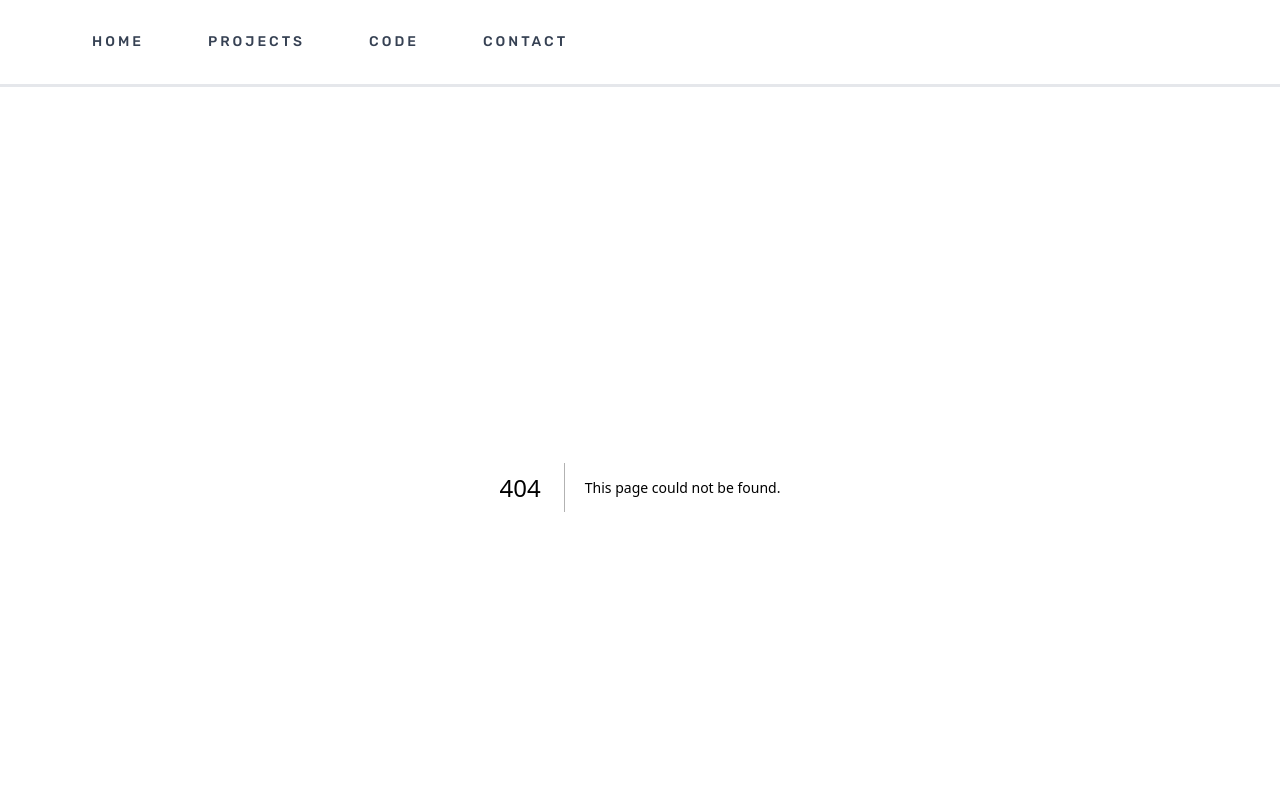
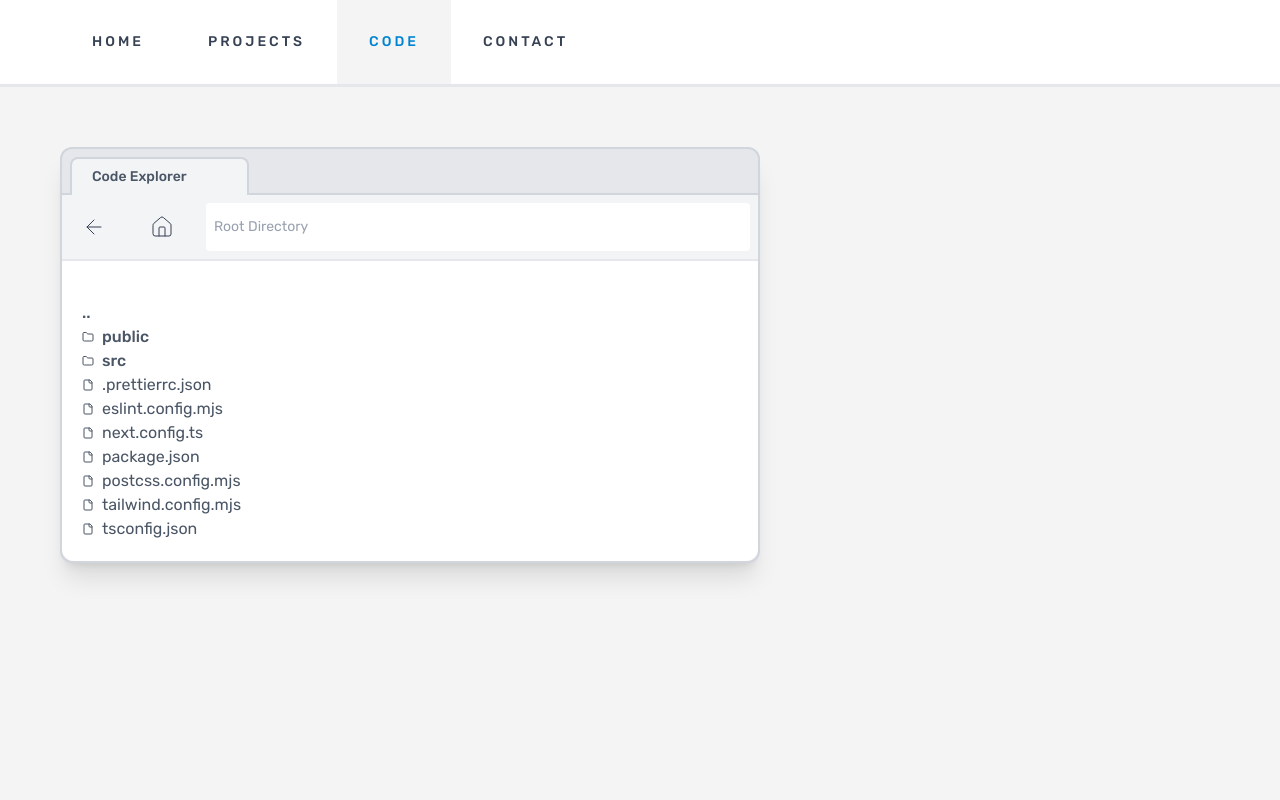
Before and after one commit to nbuskirk/portfolio, a Next.js app: page /code in a window 1280 px wide. Before the commit this address had no page. Shown: the top 800 px of the page. Built offline with nearby package versions, Linux system fonts and the light colour scheme.

Commit message:
code explorer changes

```diff
--- a/package.json
+++ b/package.json
@@ -18,7 +18,8 @@
     "next": "15.3.3",
     "npm": "^11.4.2",
     "react": "^19.0.0",
-    "react-dom": "^19.0.0"
+    "react-dom": "^19.0.0",
+    "react-scrollbars-custom": "^4.1.1"
   },
   "devDependencies": {
     "@eslint/eslintrc": "^3",
--- /dev/null
+++ b/src/app/code/page.tsx
@@ -0,0 +1,20 @@
+import FileBrowser from '@/components/FileBrowser';
+
+export default function Home() {
+  return (
+    <>
+      <div className='min-h-[calc(100vh-87px)] bg-zinc-100 px-15 py-15'>
+        <h1 className='border-b-1 border-gray-200 pb-5 text-4xl font-bold text-gray-700'>
+          Code
+        </h1>
+        <p className='mt-4 text-gray-600'>
+          Browse through code that has not been uploaded to GitHub. These
+          samples span everything from javascript and React code, to Unity C#
+          examples. This is a work in progress, so please be patient as I
+          continue to add more code and features.
+        </p>
+        <FileBrowser initialPath='' />
+      </div>
+    </>
+  );
+}
--- a/src/app/file-browser/page.tsx
+++ /dev/null
@@ -1,42 +0,0 @@
-'use client';
-// import Breadcrumbs from '@/components/Breadcrumbs';
-import FileBrowser from '@/components/FileBrowser';
-import { ArrowLeft, House } from 'lucide-react';
-import { useRouter } from 'next/navigation';
-
-export default function Home() {
-  const router = useRouter();
-  return (
-    <div className='min-h-[calc(100vh-87px)] bg-zinc-100 px-15 py-15'>
-      <div className='max-w-[700px] min-w-[300px] rounded-xl border-2 border-gray-300 bg-gray-200 shadow-xl'>
-        <div className='flex border-b-2 border-gray-300 pt-2 pl-2'>
-          <h1 className='text-md mb-[-2px] flex rounded-tl-lg rounded-tr-lg border-2 border-b-0 border-gray-300 bg-gray-100 py-2 pr-15 pl-5 text-sm font-medium text-gray-600'>
-            Code Explorer
-          </h1>
-        </div>
-        <div className='flex space-x-5 border-b-2 border-gray-200 bg-gray-100 p-2'>
-          <button
-            className='flex cursor-pointer items-center gap-2 rounded-full p-3 text-gray-700 hover:bg-gray-200'
-            onClick={() => router.back()}
-          >
-            <ArrowLeft size={24} strokeWidth={1} />
-          </button>
-          <button className='flex cursor-pointer items-center gap-2 rounded-full p-3 text-gray-700 hover:bg-gray-200'>
-            <House size={24} strokeWidth={1} onClick={() => router.back()} />
-          </button>
-          <input
-            type='textfield'
-            className='flex-1 rounded bg-white p-2 text-sm text-gray-700 ring-0 outline-gray-200 placeholder:text-gray-400'
-            placeholder=''
-            defaultValue={''}
-          />
-          {/* <Breadcrumbs path='' /> */}
-        </div>
-        <div className='h-[300px] resize overflow-y-scroll rounded-br-xl rounded-bl-xl bg-white p-5'>
-          <FileBrowser initialPath={''} />
-        </div>
-        {/* <Breadcrumbs path='' /> */}
-      </div>
-    </div>
-  );
-}
--- a/src/components/FileBrowser.tsx
+++ b/src/components/FileBrowser.tsx
@@ -1,16 +1,15 @@
 'use client';
 
 import { useEffect, useState } from 'react';
-import Link from 'next/link';
+import { Folder, File } from 'lucide-react';
 import FileModal from './FileModal';
-import { Folder, File } from 'lucide-react';
 
 export default function FileBrowser({ initialPath }: { initialPath: string }) {
   const [files, setFiles] = useState<
     { name: string; isDirectory: boolean; fullPath: string }[]
   >([]);
-  const [modalPath, setModalPath] = useState<string | null>(null);
-
+  const [currentPath, setCurrentPath] = useState<string | null>('');
+  const [modalOpen, setModalOpen] = useState(false);
   files.sort((a, b) => {
     if (a.isDirectory && !b.isDirectory) return -1;
     if (!a.isDirectory && b.isDirectory) return 1;
@@ -19,46 +18,61 @@ export default function FileBrowser({ initialPath }: { initialPath: string }) {
   useEffect(() => {
     fetch('/api/list', {
       method: 'POST',
-      body: JSON.stringify({ path: initialPath }),
+      body: JSON.stringify({ path: currentPath }),
       headers: { 'Content-Type': 'application/json' },
     })
       .then((res) => res.json())
       .then((res) => {
         if (res.success) setFiles(res.contents);
       });
-  }, [initialPath]);
+  }, [currentPath]);
 
   return (
-    <div className='flex space-y-4'>
-      <div className='w-64 flex-none'>
-        <ul className='text-sm'>
-          {files.map((file) =>
-            file.isDirectory ? (
+    <div className='mt-5 flex'>
+      <ul>
+        <li>
+          <span
+            className='cursor-pointer font-medium text-gray-600 uppercase hover:text-sky-600'
+            onClick={() => {
+              if (currentPath === null || currentPath === '') {
+                setCurrentPath(initialPath);
+              } else {
+                const parentPath = currentPath
+                  .split('/')
+                  .slice(0, -1)
+                  .join('/');
+                setCurrentPath(parentPath || initialPath);
+              }
+            }}
+          >
+            ..
+          </span>
+        </li>
+        {files.map((file) => (
           <li key={file.fullPath} className='flex items-center'>
+            {file.isDirectory ? (
               <Folder size='12' className='mr-2 inline text-gray-600' />
-                <Link
-                  className='font-medium text-gray-600 uppercase hover:text-sky-600'
-                  href={`/file-browser/${file.fullPath}`}
-                >
-                  {file.name}
-                </Link>
-              </li>
             ) : (
-              <li key={file.fullPath} className='flex items-center'>
               <File size='12' className='mr-2 inline text-gray-600' />
+            )}
             <span
-                  className='cursor-pointer text-gray-600 hover:text-sky-600'
-                  onClick={() => setModalPath(file.fullPath)}
+              className={`${file.isDirectory ? 'font-medium' : ''} cursor-pointer text-gray-600 hover:text-sky-600`}
+              onClick={() => {
+                if (file.isDirectory) {
+                  setCurrentPath(file.fullPath);
+                } else {
+                  setCurrentPath(file.fullPath);
+                  setModalOpen(true);
+                }
+              }}
             >
               {file.name}
             </span>
           </li>
-            )
-          )}
+        ))}
       </ul>
-      </div>
-      {modalPath && (
-        <FileModal path={modalPath} onClose={() => setModalPath(null)} />
+      {modalOpen && (
+        <FileModal path={currentPath!} onClose={() => setModalOpen(false)} />
       )}
     </div>
   );
--- a/src/components/FileModal.tsx
+++ b/src/components/FileModal.tsx
@@ -1,9 +1,11 @@
 'use client';
 
 import { useEffect, useState } from 'react';
+import { Scrollbar } from 'react-scrollbars-custom';
 
 export default function FileModal({
   path,
+  onClose,
 }: {
   path: string;
   onClose: () => void;
@@ -24,14 +26,15 @@ export default function FileModal({
   }, [path]);
 
   return (
-    <div className='w-full'>
-      {/* <button onClick={onClose} className='float-right'>
-        x
-      </button> */}
-      {/* <h2 className='mb-4 text-lg text-neutral-600'>File: {path}</h2> */}
-      <pre className='w-full border-2 border-sky-800 bg-sky-950 p-5 font-mono text-sm whitespace-pre-wrap text-white'>
-        {content}
-      </pre>
+    <div
+      className='fixed top-0 left-0 z-10 h-full w-full bg-black/90'
+      onClick={onClose}
+    >
+      <div className='absolute top-1/2 left-1/2 z-20 h-[80%] w-[80%] -translate-x-1/2 -translate-y-1/2 overflow-hidden rounded-lg bg-white p-5'>
+        <Scrollbar style={{ width: '100%', height: '100%' }}>
+          <pre className='text-sm text-gray-600'>{content}</pre>
+        </Scrollbar>
+      </div>
     </div>
   );
 }
--- a/src/components/Navbar.tsx
+++ b/src/components/Navbar.tsx
@@ -17,7 +17,7 @@ const primaryMenuLinks: MenuLink[] = [
   { name: 'Home', href: '/home' },
   // { name: 'About', href: '/about' },
   { name: 'Projects', href: '/projects' },
-  { name: 'Code', href: '/file-browser' },
+  { name: 'Code', href: '/code' },
   { name: 'Contact', href: '/contact' },
 ];
 
@@ -51,7 +51,7 @@ const Navbar = () => {
         ))}
       </ul>
       {mobileMenu && (
-        <div className='absolute top-0 left-0 z-20 h-screen w-[calc(100vw-100px)] border-r-3 border-neutral-200 bg-white opacity-95'>
+        <div className='absolute top-0 left-0 z-20 h-screen w-[80%] border-r-3 border-neutral-200 bg-white'>
           <X
             size='24'
             className='absolute top-5 right-5 cursor-pointer text-neutral-800'
```
Also changed, not shown: src/app/code/[...slug]/page.tsx (renamed from src/app/file-browser/[...slug]/page.tsx), 1 other file (tests, documents, lock files or other folders). Lines whose indentation alone changed are shown as unchanged.
